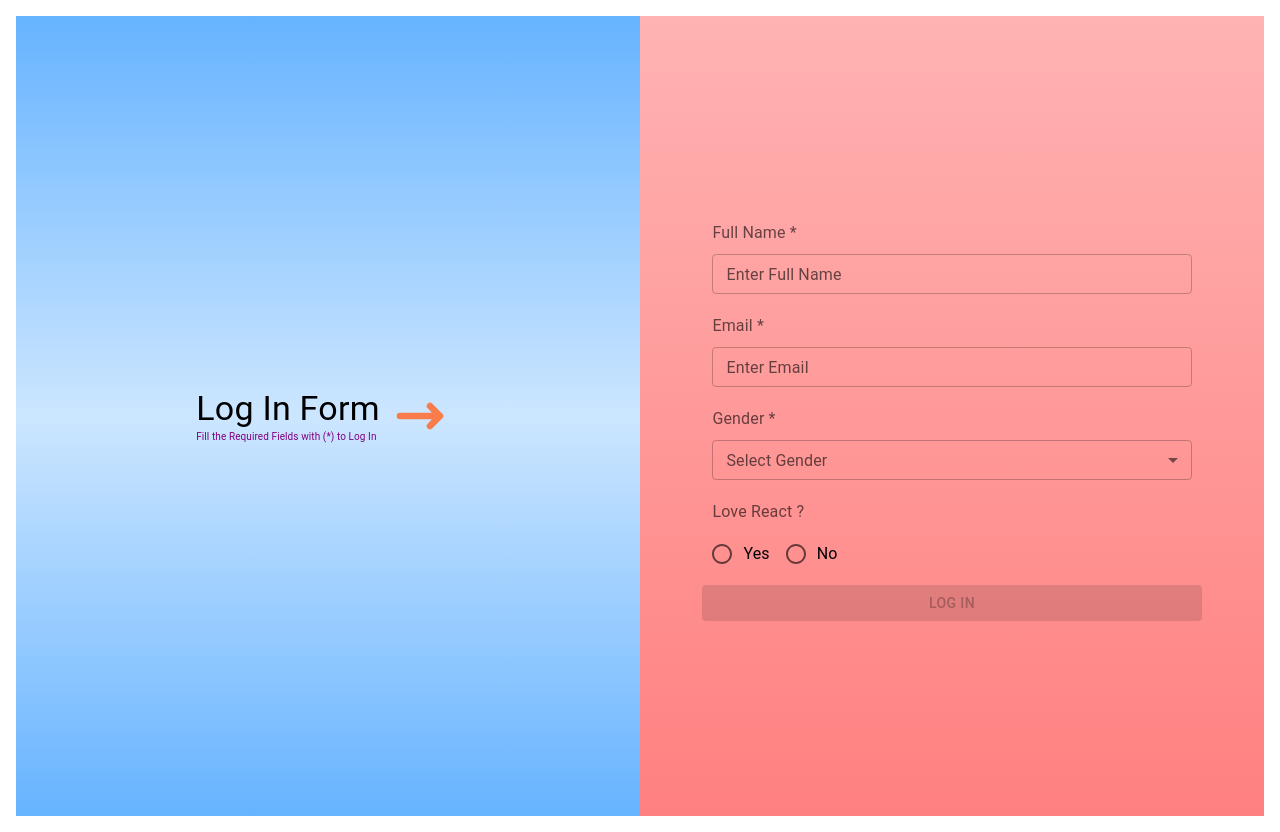
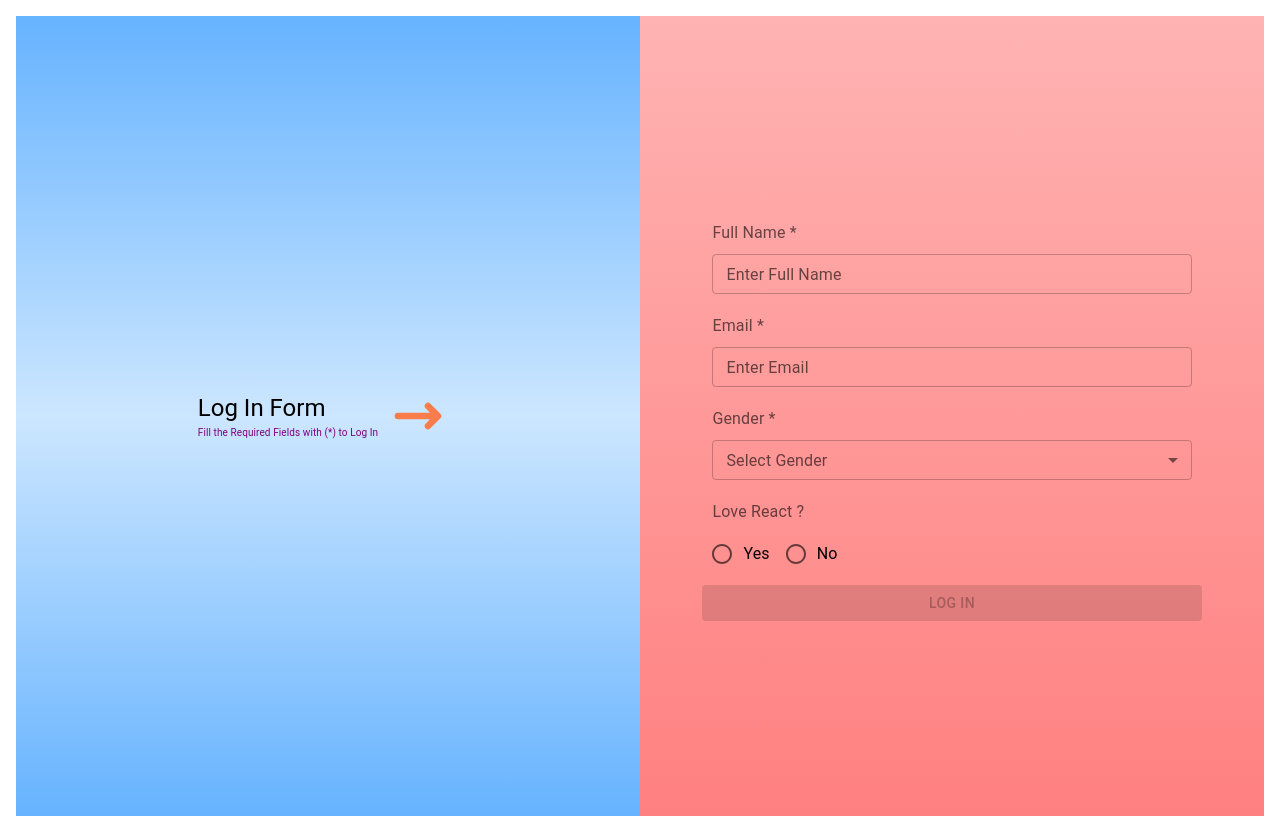
Before and after one commit to JAYALAXMIMADISI/nextjs-login-form, a Next.js app: page /loginForm in a window 1280 px wide. Built offline with nearby package versions, Linux system fonts and the light colour scheme.

Commit message:
log in font size changed

```diff
--- a/components/dynamicForm/index.tsx
+++ b/components/dynamicForm/index.tsx
@@ -28,7 +28,6 @@ export default function DynamicForm(props: FormProps) {
     } = props;
     const renderField = (field: IDynamicFieldProps, index: number) => {
         switch (field.fieldType) {
-            //text
             case "TEXT":
                 return (
                     <TextFieldComponent
@@ -36,8 +35,6 @@ export default function DynamicForm(props: FormProps) {
                         control={control}
                         errors={errors}
                         watch={watch}
-                    // indexNumber={indexNumber}
-                    // name={name}
                     />
                 );
             case "RADIO":
--- a/pages/loginForm/index.tsx
+++ b/pages/loginForm/index.tsx
@@ -123,8 +123,7 @@ export default function LoginForm() {
             >
                 <Box sx={{ width: "50%", display: 'flex', padding: '20px', justifyContent: 'center', alignItems: 'center', backgroundImage: "linear-gradient(#66b3ff,#cce6ff, #66b3ff)" }}>
                     <Box flexDirection={'column'} >
-                        <Typography variant="h4">Log In Form</Typography>
-
+                        <Typography variant="h5">Log In Form</Typography>
                         <Typography sx={{
                             fontFamily: "roboto", fontSize: '10px', color: 'purple',
                         }}>Fill the Required Fields with (*) to Log In</Typography>
```
